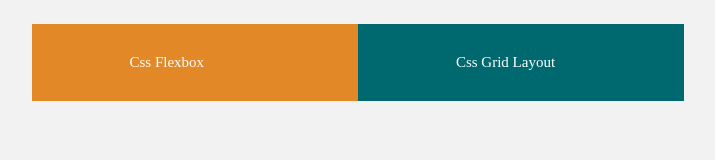
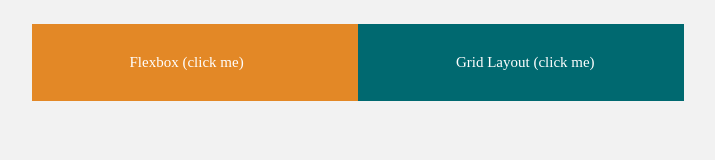
Before and after one commit to quilspace/grid-flex-styling, a plain HTML site: page index.html in a window 1280 px wide. Shown: the top 160 px of the page, without its empty margins (282-997 px from the left). Drawn offline with Linux system fonts and the light colour scheme.

Commit message:
made changes to the header navigation

```diff
--- a/index.html
+++ b/index.html
@@ -18,12 +18,12 @@
     <header>
       <div class="flex">
         <ul>
-          <li><a href="index.html"> Css Flexbox</a></li>
+          <li><a href="index.html">Flexbox (click me)</a></li>
         </ul>
       </div>
       <div class="grid">
         <ul>
-          <li><a href="grid.html">Css Grid Layout</a></li>
+          <li><a href="grid.html">Grid Layout (click me)</a></li>
         </ul>
       </div>
     </header>
```
